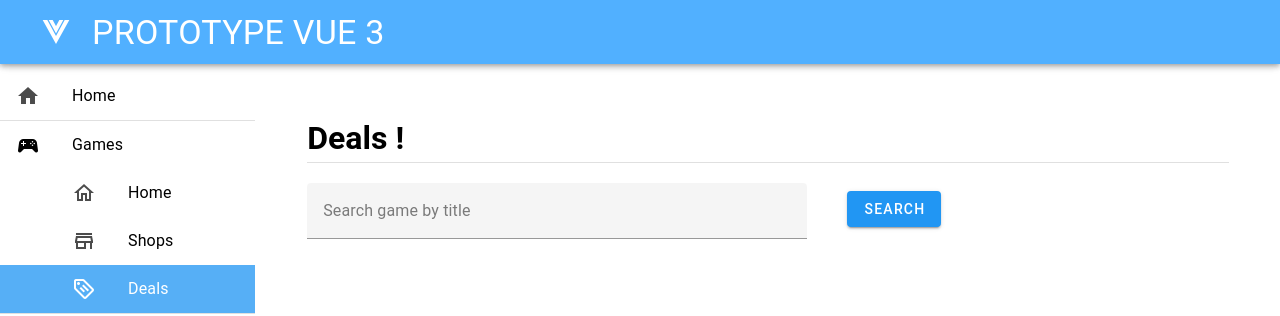
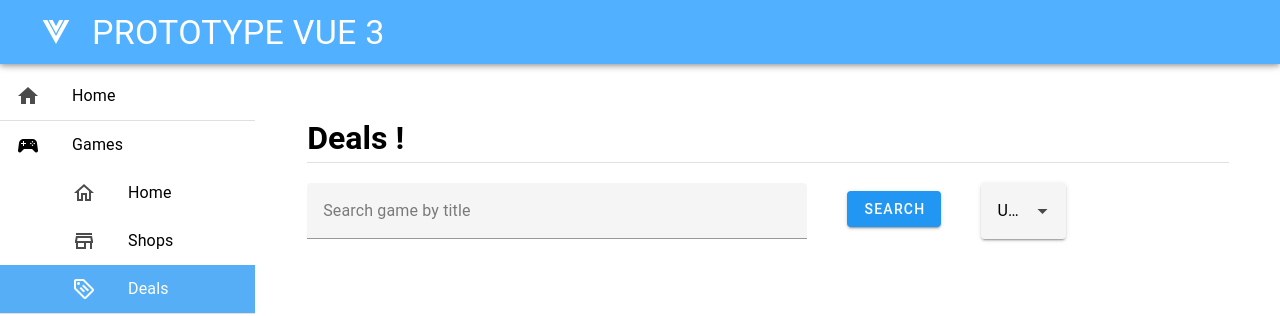
Before and after one commit to ThibaultNG/proto-vue, a Vue app: page /games/deals in a window 1280 px wide. Shown: the top 316 px of the page. Built offline with nearby package versions, Linux system fonts and the light colour scheme.

Commit message:
<SelectCurrency/> + dynamic pricetag for deals

```diff
--- a/src/modules/games/component/GameCard.vue
+++ b/src/modules/games/component/GameCard.vue
@@ -1,12 +1,11 @@
 <template>
 	<v-hover v-slot="{ isHovering, props }">
-		<v-card v-bind="props">
-			<div class="text-center">
-				<h3 class="headline pink--text text--accent-2">{{ game.title }}</h3>
-			</div>
+		<v-card v-bind="props" class="bg-secondary-lighten-1">
+			<v-card-title>{{ game.title }}</v-card-title>
 
 			<v-img :src="game.thumbnail" />
-			<v-card-subtitle>{{ "Price : " + game.lowestPrice + "$" }}</v-card-subtitle>
+
+			<v-card-subtitle>{{ gameStore.getPriceTag(game.lowestPrice) }}</v-card-subtitle>
 
 			<v-overlay
 				:model-value="isHovering"
@@ -22,6 +21,9 @@
 
 <script setup lang="ts">
 import Game from "../models/Game";
+import { useGameStore } from "../store/gameStore";
+
+const gameStore = useGameStore();
 
 defineProps<{
 	game: Game;
--- a/src/modules/games/component/OfferTable.vue
+++ b/src/modules/games/component/OfferTable.vue
@@ -19,7 +19,7 @@
 					<td>
 						<v-chip
 							class="text-decoration-line-through text-disabled"
-							:text="'$' + deal.retailPrice.toString()"
+							:text="gameStore.getPriceTag(deal.retailPrice)"
 							variant="tonal"
 							label
 						/>
@@ -30,7 +30,7 @@
 							:text="'-' + deal.getReduction() + '%'"
 						/>
 						<v-chip
-							:text="'$' + deal.price.toString()"
+							:text="gameStore.getPriceTag(deal.price)"
 							class="mt-1 ml-1 text-h6 font-weight-medium"
 							append-icon="mdi-cart-outline"
 							label
@@ -44,7 +44,7 @@
 				<template v-else>
 					<td>
 						<v-chip
-							:text="'$' + deal.price.toString()"
+							:text="gameStore.getPriceTag(deal.retailPrice)"
 							append-icon="mdi-cart-outline"
 							label
 							:href="'https://www.cheapshark.com/redirect?dealID=' + deal.id"
--- /dev/null
+++ b/src/modules/games/component/SelectCurrency.vue
@@ -0,0 +1,15 @@
+<template>
+	<v-select
+		v-model="gameStore.chosenCurrency"
+		:items="[...currencies.keys()]"
+		variant="solo-filled"
+		style="max-width: 85px"
+	></v-select>
+</template>
+
+<script setup lang="ts">
+import { useGameStore } from "../store/gameStore";
+import { currencies } from "../constants/currencies";
+
+const gameStore = useGameStore();
+</script>
--- a/src/modules/games/views/GameDeals.vue
+++ b/src/modules/games/views/GameDeals.vue
@@ -10,7 +10,8 @@
 			placeholder="Search game by title"
 			style="max-width: 500px; width: 70vw"
 		></v-text-field>
-		<v-btn type="submit" class="mt-2 ml-10" color="primary">Search</v-btn>
+		<v-btn type="submit" class="mt-2 ml-10 mr-10" color="primary">Search</v-btn>
+		<SelectCurrency />
 	</v-form>
 
 	<!-- GAME TABLE -->
@@ -40,6 +41,8 @@ import { getDealsByGameId, getGamesByTitle } from "../service/gameService";
 import GameCard from "../component/GameCard.vue";
 import DealOverlay from "../component/DealOverlay.vue";
 import type Game from "../models/Game";
+import type Deal from "../models/Deal";
+import SelectCurrency from "../component/SelectCurrency.vue";
 
 const searchedGame = ref<string>("");
 const dealsOverlayIsActive = ref<boolean>(false);
@@ -60,7 +63,7 @@ function search(): void {
 
 function showGameDeals(gameId: number): void {
 	getDealsByGameId(gameId).then((resGame) => {
-		resGame.deals?.sort((dealA, dealB) => dealA.price - dealB.price); // order by price DESC
+		resGame.deals?.sort((dealA: Deal, dealB: Deal) => dealA.price - dealB.price); // order by price DESC
 		selectedGame.value = resGame;
 		dealsOverlayIsActive.value = true;
 	});
```
